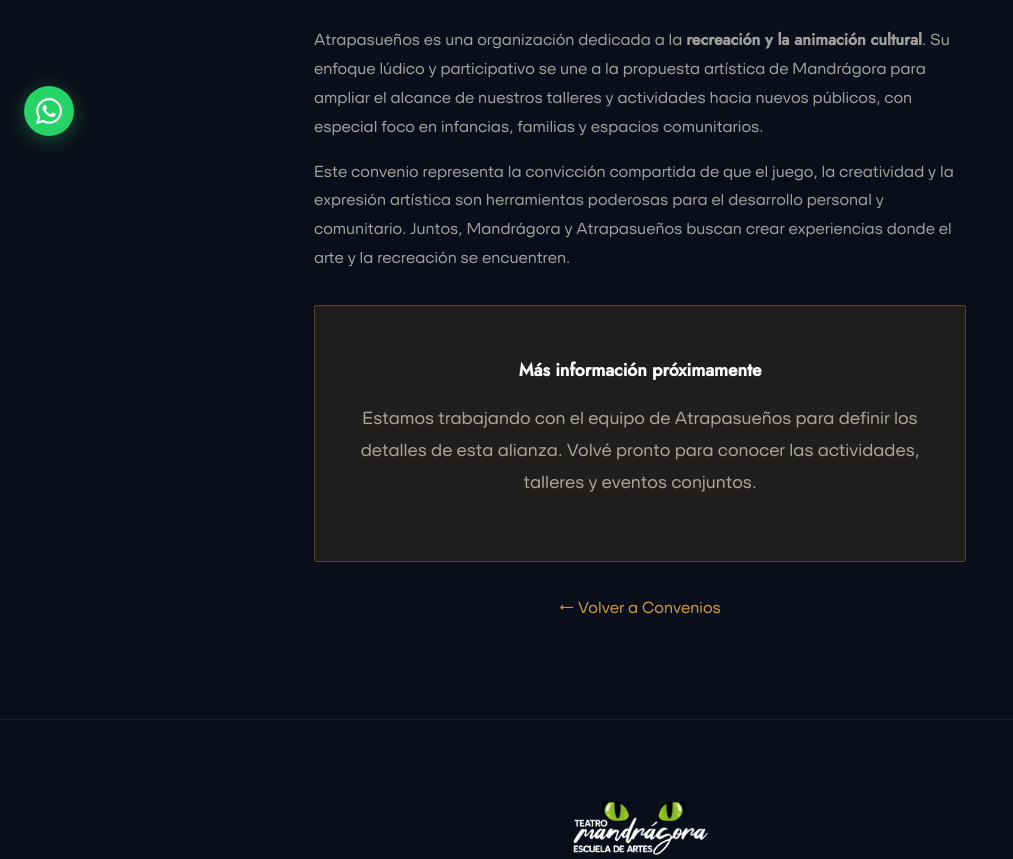
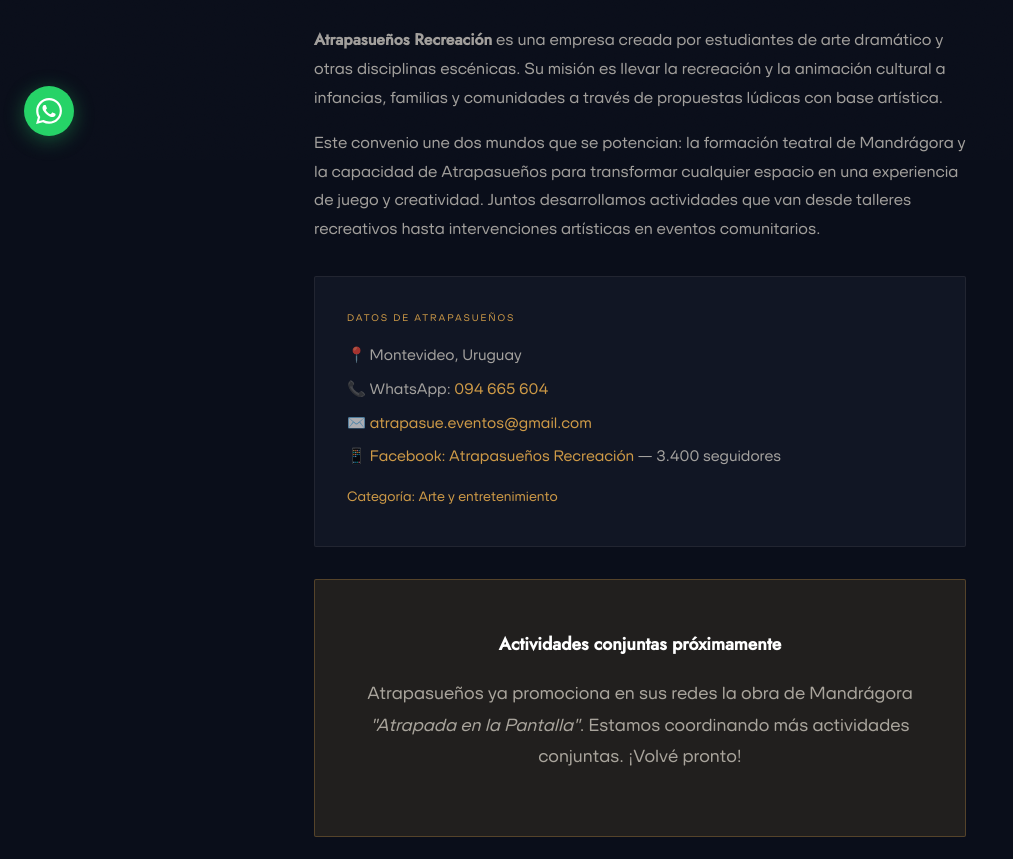
Before and after one commit to mauric75/mandragora-web, a website: page atrapasuenos.html in a window 1280 px wide. Shown: the part 640-1499 px from the top of the page, without its empty margins (0-1013 px from the left). Drawn offline with nearby package versions, Linux system fonts and the light colour scheme; a web font is replaced by a local one.

Commit message:
feat: actualiza página de Atrapasueños con datos reales de Facebook

```diff
--- a/atrapasuenos.html
+++ b/atrapasuenos.html
@@ -116,6 +116,10 @@
 .content p{font-size:1rem;line-height:1.8;color:var(--c-cream-dim);margin-bottom:1rem}
 .coming-soon{text-align:center;padding:3rem 2rem;border:1px solid var(--c-gold-dim);border-radius:2px;background:var(--c-gold-faint);margin:2rem 0}
 .coming-soon p{color:var(--c-cream);font-size:1.1rem}
+.convenio-card{padding:2rem;border:1px solid var(--c-border);border-radius:2px;margin:2rem 0;background:var(--c-bg-soft);transition:border-color .4s var(--ease)}
+.convenio-card:hover{border-color:var(--c-gold-dim)}
+.convenio-card p{font-size:.95rem;line-height:1.8;color:var(--c-cream-dim);margin-bottom:.4rem}
+.convenio-card__tag{font-family:var(--f-mark);font-size:.6rem!important;letter-spacing:.2em;text-transform:uppercase;color:var(--c-gold)!important;margin-bottom:1rem!important}
 .site-footer{padding:5rem var(--gutter) 2.5rem;text-align:center;background:var(--c-bg);border-top:1px solid var(--c-border)}
 .site-footer__logo{height:56px;width:auto;margin:0 auto 1rem;display:block}
 .site-footer__logo-dark{display:none}
@@ -239,23 +243,32 @@
 <section class="content">
 
   <p class="reveal">
-    Atrapasueños es una organización dedicada a la <strong>recreación y la animación cultural</strong>.
-    Su enfoque lúdico y participativo se une a la propuesta artística de Mandrágora para ampliar el
-    alcance de nuestros talleres y actividades hacia nuevos públicos, con especial foco en infancias,
-    familias y espacios comunitarios.
+    <strong>Atrapasueños Recreación</strong> es una empresa creada por estudiantes de arte dramático y otras
+    disciplinas escénicas. Su misión es llevar la recreación y la animación cultural a infancias, familias
+    y comunidades a través de propuestas lúdicas con base artística.
   </p>
 
   <p class="reveal">
-    Este convenio representa la convicción compartida de que el juego, la creatividad y la expresión
-    artística son herramientas poderosas para el desarrollo personal y comunitario. Juntos, Mandrágora
-    y Atrapasueños buscan crear experiencias donde el arte y la recreación se encuentren.
+    Este convenio une dos mundos que se potencian: la formación teatral de Mandrágora y la capacidad de
+    Atrapasueños para transformar cualquier espacio en una experiencia de juego y creatividad. Juntos
+    desarrollamos actividades que van desde talleres recreativos hasta intervenciones artísticas en
+    eventos comunitarios.
   </p>
 
+  <div class="convenio-card reveal">
+    <p class="convenio-card__tag">Datos de Atrapasueños</p>
+    <p>📍 Montevideo, Uruguay</p>
+    <p>📞 WhatsApp: <a href="https://wa.me/59894665604" style="color:var(--c-gold)">094 665 604</a></p>
+    <p>✉️ <a href="mailto:atrapasue.eventos@gmail.com" style="color:var(--c-gold)">atrapasue.eventos@gmail.com</a></p>
+    <p>📱 <a href="https://www.facebook.com/atraparecreacion" target="_blank" rel="noopener" style="color:var(--c-gold)">Facebook: Atrapasueños Recreación</a> — 3.400 seguidores</p>
+    <p style="margin-top:0.8rem;font-size:0.85rem;color:var(--c-gold)">Categoría: Arte y entretenimiento</p>
+  </div>
+
   <div class="coming-soon reveal">
-    <p><strong>Más información próximamente</strong></p>
+    <p><strong>Actividades conjuntas próximamente</strong></p>
     <p style="color:var(--c-cream-dim);margin-top:0.5rem">
-      Estamos trabajando con el equipo de Atrapasueños para definir los detalles de esta alianza.
-      Volvé pronto para conocer las actividades, talleres y eventos conjuntos.
+      Atrapasueños ya promociona en sus redes la obra de Mandrágora <em>"Atrapada en la Pantalla"</em>.
+      Estamos coordinando más actividades conjuntas. ¡Volvé pronto!
     </p>
   </div>
 
```
